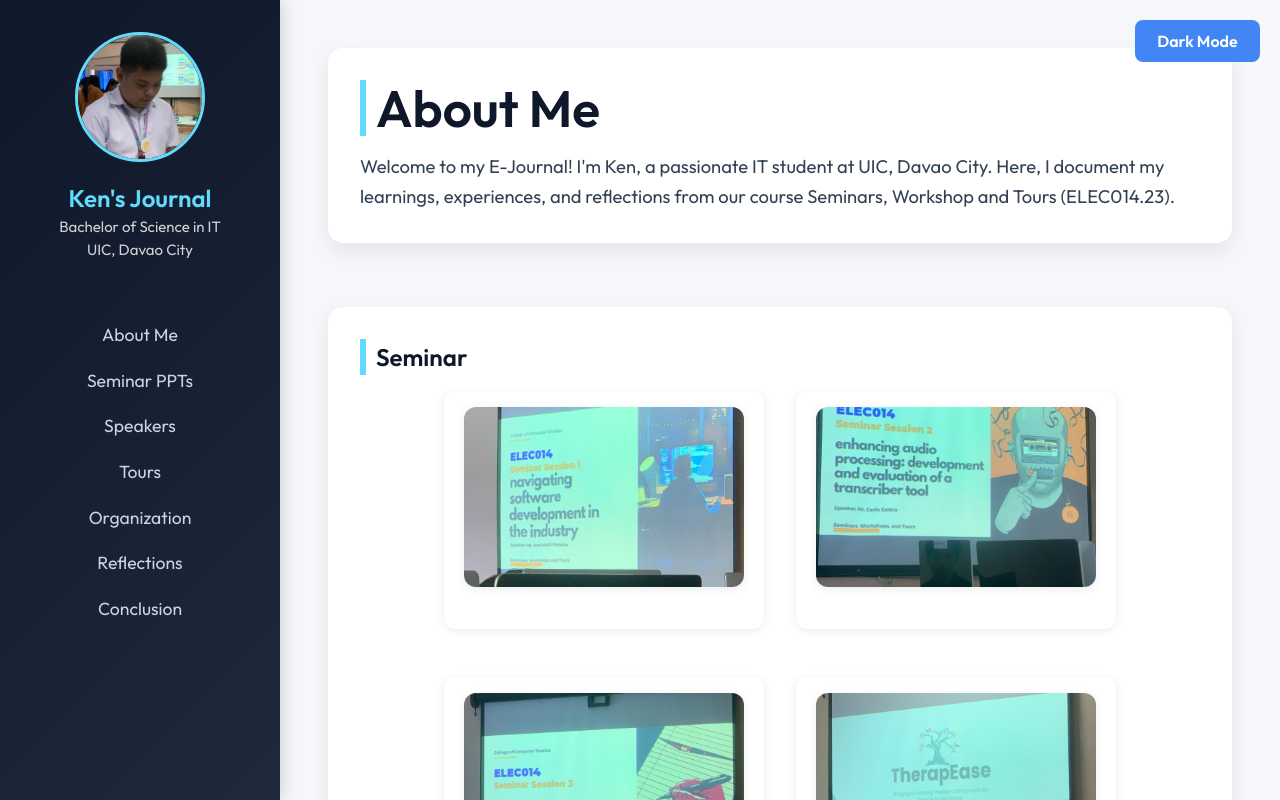
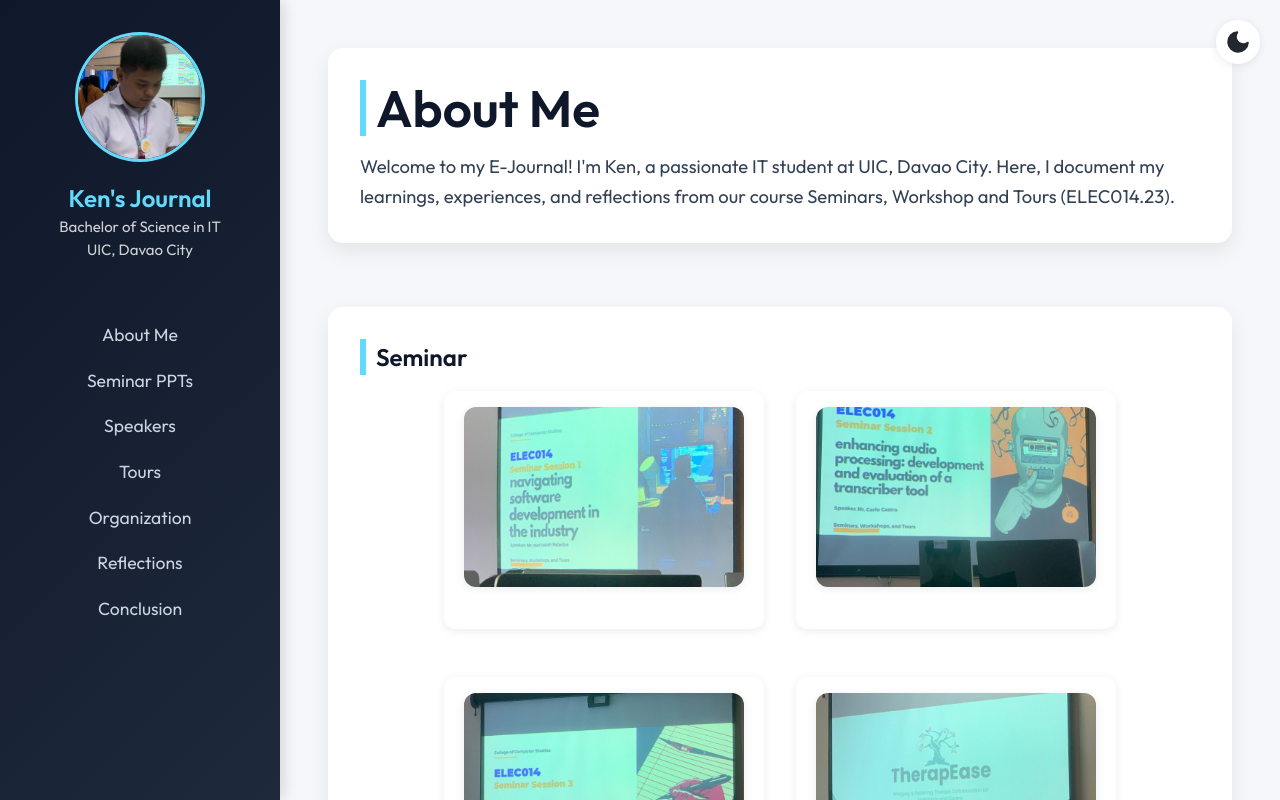
Before and after one commit to Kusa331/Workshop-Seminars-and-Tours-Elec014.23-, a React (Vite) app: page / in a window 1280 px wide. Built offline with nearby package versions, Linux system fonts and the light colour scheme.

Commit message:
Update App.tsx

```diff
--- a/src/App.tsx
+++ b/src/App.tsx
@@ -12,7 +12,7 @@ import speakerIan from "./assets/Ian.jpg";
 import speakerHizon from "./assets/Hizon.jpg";
 import speakerNed from "./assets/Ned.jpg";
 import speakerCris from "./assets/Cris.jpg";
-import  { useState } from "react";
+import { useState } from "react";
 
 const navLinks = [
   { href: "#about", label: "About Me" },
@@ -68,18 +68,31 @@ function App() {
 
       {/* Dark mode toggle */}
       <button
-        className="add-btn"
-        style={{
-          position: "fixed",
-          top: 20,
-          right: 20,
-          zIndex: 1200,
-          background: dark ? "#23272f" : "#4285F4",
-          color: "#fff",
-        }}
+        className="dark-toggle-btn"
         onClick={handleDarkMode}
+        aria-label={dark ? "Switch to light mode" : "Switch to dark mode"}
       >
-        {dark ? "Light Mode" : "Dark Mode"}
+        {dark ? (
+          // Sun icon for light mode
+          <svg width="26" height="26" viewBox="0 0 24 24" fill="none" stroke="#ffe066" strokeWidth="2" strokeLinecap="round" strokeLinejoin="round">
+            <circle cx="12" cy="12" r="5" fill="#ffe066"/>
+            <g stroke="#ffe066">
+              <line x1="12" y1="1" x2="12" y2="3"/>
+              <line x1="12" y1="21" x2="12" y2="23"/>
+              <line x1="4.22" y1="4.22" x2="5.64" y2="5.64"/>
+              <line x1="18.36" y1="18.36" x2="19.78" y2="19.78"/>
+              <line x1="1" y1="12" x2="3" y2="12"/>
+              <line x1="21" y1="12" x2="23" y2="12"/>
+              <line x1="4.22" y1="19.78" x2="5.64" y2="18.36"/>
+              <line x1="18.36" y1="5.64" x2="19.78" y2="4.22"/>
+            </g>
+          </svg>
+        ) : (
+          // Moon icon for dark mode
+          <svg width="26" height="26" viewBox="0 0 24 24" fill="none" stroke="#23272f" strokeWidth="2" strokeLinecap="round" strokeLinejoin="round">
+            <path d="M21 12.79A9 9 0 1 1 11.21 3a7 7 0 0 0 9.79 9.79z" fill="#23272f"/>
+          </svg>
+        )}
       </button>
 
       {/* Sidebar */}
```
